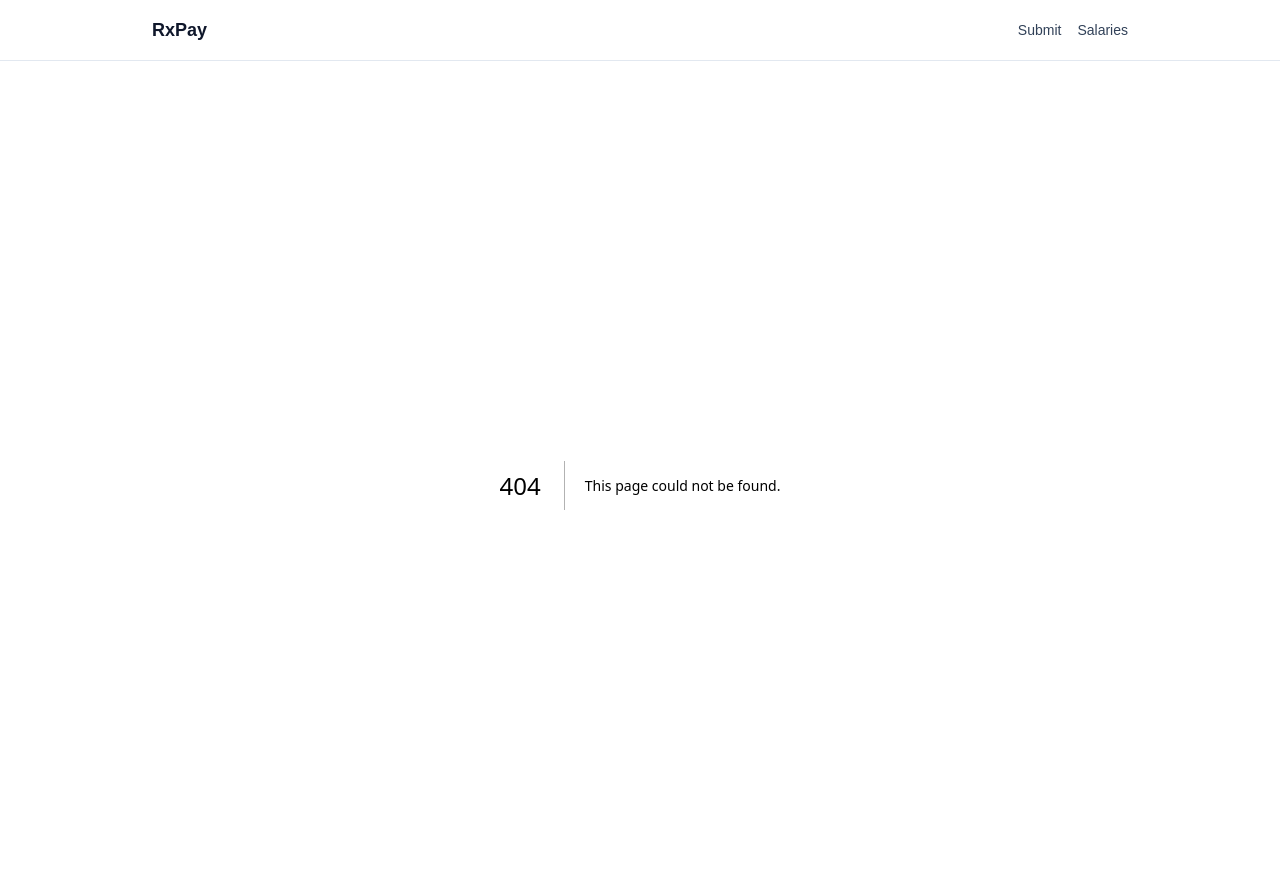
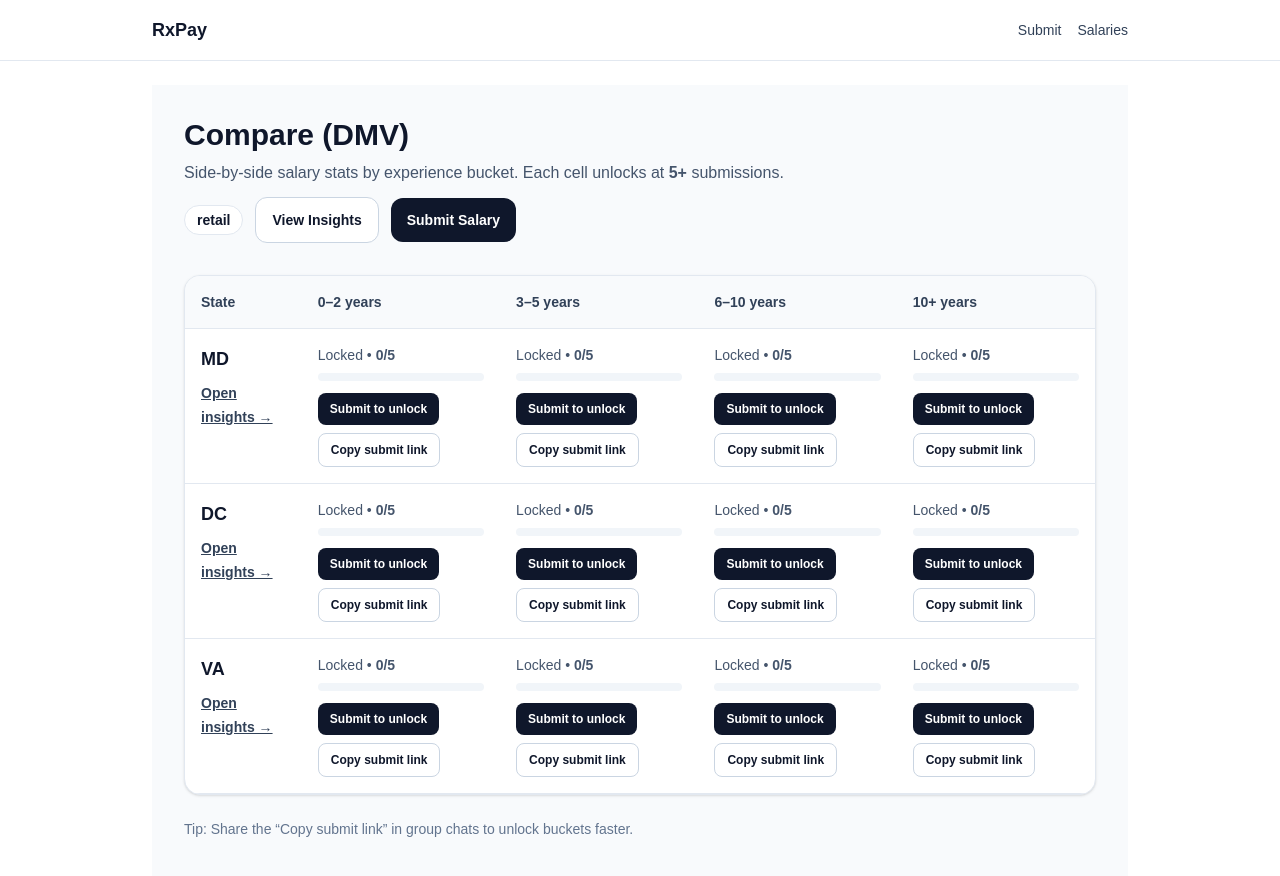
Before and after one commit to ladeleba/rxpay, a Next.js app: page /compare in a window 1280 px wide. Before the commit this address had no page. Shown: the top 876 px of the page. Built offline with nearby package versions, Linux system fonts and the light colour scheme; no server answers; the database is empty.

Commit message:
Add DMV compare page

```diff
--- /dev/null
+++ b/app/compare/page.tsx
@@ -0,0 +1,295 @@
+import { createClient } from "@supabase/supabase-js";
+import Link from "next/link";
+
+const supabase = createClient(
+  process.env.NEXT_PUBLIC_SUPABASE_URL!,
+  process.env.NEXT_PUBLIC_SUPABASE_ANON_KEY!
+);
+
+const MIN_COUNT = 5;
+const STATES = ["MD", "DC", "VA"] as const;
+const BUCKETS = ["0–2 years", "3–5 years", "6–10 years", "10+ years"] as const;
+
+type BucketName = (typeof BUCKETS)[number];
+
+function toAnnual(row: any) {
+  if (row.pay_type === "hourly" && row.hourly_rate != null) {
+    return Number(row.hourly_rate) * 40 * 52;
+  }
+  if (row.pay_type === "salary" && row.annual_salary != null) {
+    return Number(row.annual_salary);
+  }
+  return null;
+}
+
+function percentile(sorted: number[], p: number) {
+  const n = sorted.length;
+  if (n === 0) return 0;
+  const idx = (n - 1) * p;
+  const lo = Math.floor(idx);
+  const hi = Math.ceil(idx);
+  if (lo === hi) return sorted[lo];
+  const w = idx - lo;
+  return sorted[lo] * (1 - w) + sorted[hi] * w;
+}
+
+function getBucket(years: number): BucketName {
+  if (years <= 2) return "0–2 years";
+  if (years <= 5) return "3–5 years";
+  if (years <= 10) return "6–10 years";
+  return "10+ years";
+}
+
+function fmtMoney(n: number) {
+  return `$${Math.round(n).toLocaleString()}`;
+}
+
+type BucketStat =
+  | { status: "locked"; count: number; needed: number }
+  | {
+      status: "unlocked";
+      count: number;
+      p25: number;
+      median: number;
+      p75: number;
+    };
+
+type StateStats = Record<BucketName, BucketStat>;
+
+async function fetchStateStats(state: string, roleType: string): Promise<StateStats> {
+  const { data, error } = await supabase
+    .from("salary_submissions")
+    .select("*")
+    .eq("state", state)
+    .eq("role", roleType);
+
+  if (error) {
+    // If fetch fails, treat as all locked with 0 to keep UI stable.
+    return {
+      "0–2 years": { status: "locked", count: 0, needed: MIN_COUNT },
+      "3–5 years": { status: "locked", count: 0, needed: MIN_COUNT },
+      "6–10 years": { status: "locked", count: 0, needed: MIN_COUNT },
+      "10+ years": { status: "locked", count: 0, needed: MIN_COUNT },
+    };
+  }
+
+  const bucketVals: Record<BucketName, number[]> = {
+    "0–2 years": [],
+    "3–5 years": [],
+    "6–10 years": [],
+    "10+ years": [],
+  };
+
+  (data || []).forEach((row: any) => {
+    const yrs = Number(row?.years_experience);
+    const annual = toAnnual(row);
+
+    if (!Number.isFinite(yrs)) return;
+    if (annual == null || !Number.isFinite(annual)) return;
+
+    const bucket = getBucket(yrs);
+    bucketVals[bucket].push(annual);
+  });
+
+  const stats: Partial<StateStats> = {};
+
+  BUCKETS.forEach((b) => {
+    const arr = bucketVals[b];
+    const count = arr.length;
+
+    if (count < MIN_COUNT) {
+      stats[b] = { status: "locked", count, needed: MIN_COUNT };
+    } else {
+      const sorted = [...arr].sort((a, b) => a - b);
+      const p25 = percentile(sorted, 0.25);
+      const med = percentile(sorted, 0.5);
+      const p75 = percentile(sorted, 0.75);
+      stats[b] = { status: "unlocked", count, p25, median: med, p75 };
+    }
+  });
+
+  return stats as StateStats;
+}
+
+function RolePill({ role }: { role: string }) {
+  const label = role.replaceAll("_", " ");
+  return (
+    <span className="inline-flex items-center rounded-full border border-slate-200 bg-white px-3 py-1 text-sm font-semibold text-slate-900">
+      {label}
+    </span>
+  );
+}
+
+function LockedCell({
+  stateCode,
+  roleType,
+  count,
+}: {
+  stateCode: string;
+  roleType: string;
+  count: number;
+}) {
+  const pct = Math.min(100, (count / MIN_COUNT) * 100);
+
+  return (
+    <div className="space-y-2">
+      <div className="text-sm text-slate-600">
+        Locked • <span className="font-semibold">{count}/{MIN_COUNT}</span>
+      </div>
+
+      <div className="h-2 w-full rounded-full bg-slate-100 overflow-hidden">
+        <div className="h-2 bg-slate-900" style={{ width: `${pct}%` }} />
+      </div>
+
+      <div className="flex flex-wrap gap-2 pt-1">
+        <Link
+          href={`/submit?state=${stateCode}&role=${roleType}`}
+          className="inline-block rounded-lg bg-slate-900 px-3 py-2 text-xs font-semibold text-white"
+        >
+          Submit to unlock
+        </Link>
+
+        {/* Simple copy via query param – uses your existing CopyLinkButton style later if you want */}
+        <a
+          href={`#copy-${stateCode}-${roleType}`}
+          onClick={(e) => {
+            e.preventDefault();
+            const url = `http://localhost:3000/submit?state=${stateCode}&role=${roleType}`;
+            navigator.clipboard
+              .writeText(url)
+              .then(() => alert("Copied submit link ✅"))
+              .catch(() => alert("Could not copy. Link:\n" + url));
+          }}
+          className="inline-block rounded-lg border border-slate-300 bg-white px-3 py-2 text-xs font-semibold text-slate-900"
+        >
+          Copy submit link
+        </a>
+      </div>
+    </div>
+  );
+}
+
+function UnlockedCell({ stat }: { stat: Extract<BucketStat, { status: "unlocked" }> }) {
+  return (
+    <div className="space-y-1">
+      <div className="text-xs text-slate-500">Median</div>
+      <div className="text-lg font-bold text-slate-900">{fmtMoney(stat.median)}</div>
+      <div className="text-xs text-slate-600">
+        {fmtMoney(stat.p25)} – {fmtMoney(stat.p75)}
+      </div>
+      <div className="text-[11px] text-slate-400">n={stat.count}</div>
+    </div>
+  );
+}
+
+export default async function ComparePage({
+  searchParams,
+}: {
+  searchParams: Promise<{ role?: string }>;
+}) {
+  const { role } = await searchParams;
+  const roleType = (role || "retail").toLowerCase();
+
+  // Fetch MD/DC/VA in parallel
+  const [md, dc, va] = await Promise.all([
+    fetchStateStats("MD", roleType),
+    fetchStateStats("DC", roleType),
+    fetchStateStats("VA", roleType),
+  ]);
+
+  const byState: Record<(typeof STATES)[number], StateStats> = {
+    MD: md,
+    DC: dc,
+    VA: va,
+  };
+
+  return (
+    <main className="min-h-screen bg-slate-50 p-8">
+      <div className="flex flex-wrap items-end justify-between gap-3">
+        <div>
+          <h1 className="text-3xl font-bold text-slate-900">Compare (DMV)</h1>
+          <p className="mt-2 text-slate-600">
+            Side-by-side salary stats by experience bucket. Each cell unlocks at{" "}
+            <span className="font-semibold">{MIN_COUNT}+</span> submissions.
+          </p>
+        </div>
+
+        <div className="flex items-center gap-3">
+          <RolePill role={roleType} />
+          <Link
+            href={`/salaries?state=MD&role=${roleType}`}
+            className="rounded-xl border border-slate-300 bg-white px-4 py-3 text-sm font-semibold text-slate-900"
+          >
+            View Insights
+          </Link>
+          <Link
+            href={`/submit?state=MD&role=${roleType}`}
+            className="rounded-xl bg-slate-900 px-4 py-3 text-sm font-semibold text-white"
+          >
+            Submit Salary
+          </Link>
+        </div>
+      </div>
+
+      <div className="mt-8 overflow-x-auto rounded-2xl border border-slate-200 bg-white shadow-sm">
+        <table className="w-full min-w-[900px] border-collapse">
+          <thead>
+            <tr className="bg-slate-50">
+              <th className="p-4 text-left text-sm font-semibold text-slate-700 border-b border-slate-200">
+                State
+              </th>
+              {BUCKETS.map((b) => (
+                <th
+                  key={b}
+                  className="p-4 text-left text-sm font-semibold text-slate-700 border-b border-slate-200"
+                >
+                  {b}
+                </th>
+              ))}
+            </tr>
+          </thead>
+
+          <tbody>
+            {STATES.map((s) => (
+              <tr key={s} className="align-top">
+                <td className="p-4 border-b border-slate-200">
+                  <div className="text-lg font-bold text-slate-900">{s}</div>
+                  <div className="mt-2">
+                    <Link
+                      href={`/salaries?state=${s}&role=${roleType}`}
+                      className="text-sm font-semibold text-slate-700 underline"
+                    >
+                      Open insights →
+                    </Link>
+                  </div>
+                </td>
+
+                {BUCKETS.map((b) => {
+                  const stat = byState[s][b];
+
+                  return (
+                    <td key={b} className="p-4 border-b border-slate-200">
+                      {stat.status === "locked" ? (
+                        <LockedCell
+                          stateCode={s}
+                          roleType={roleType}
+                          count={stat.count}
+                        />
+                      ) : (
+                        <UnlockedCell stat={stat} />
+                      )}
+                    </td>
+                  );
+                })}
+              </tr>
+            ))}
+          </tbody>
+        </table>
+      </div>
+
+      <div className="mt-6 text-sm text-slate-500">
+        Tip: Share the “Copy submit link” in group chats to unlock buckets faster.
+      </div>
+    </main>
+  );
+}
```
